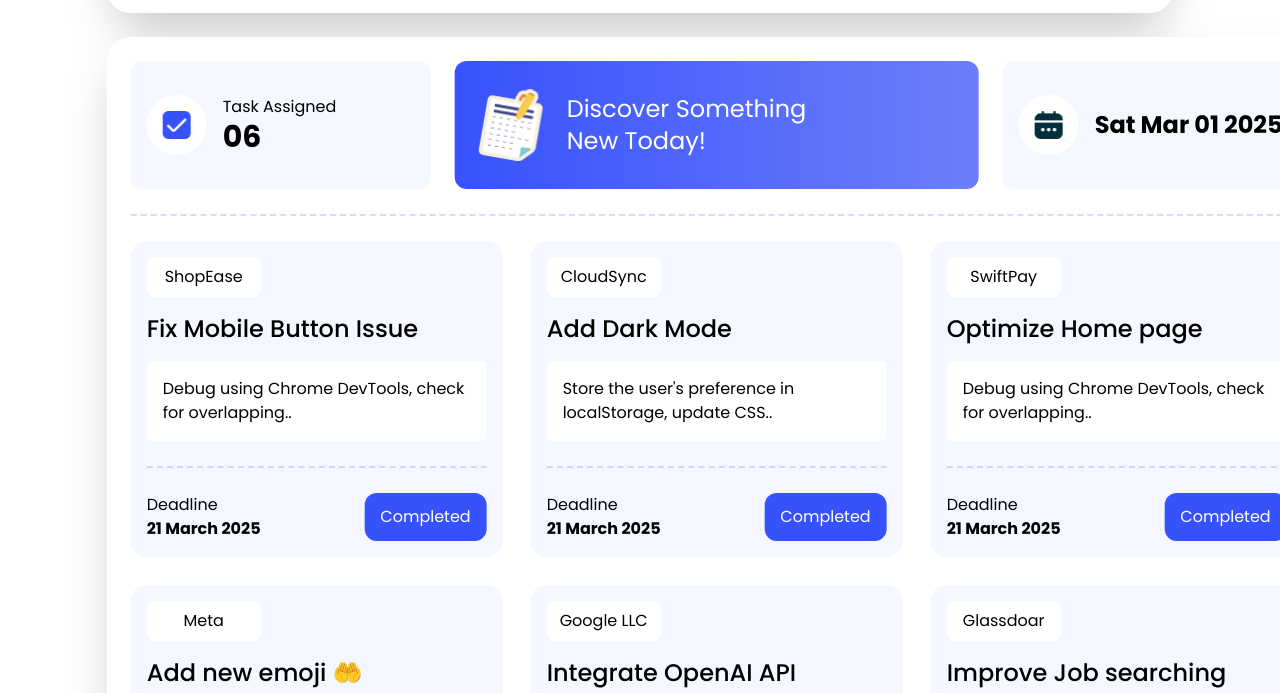
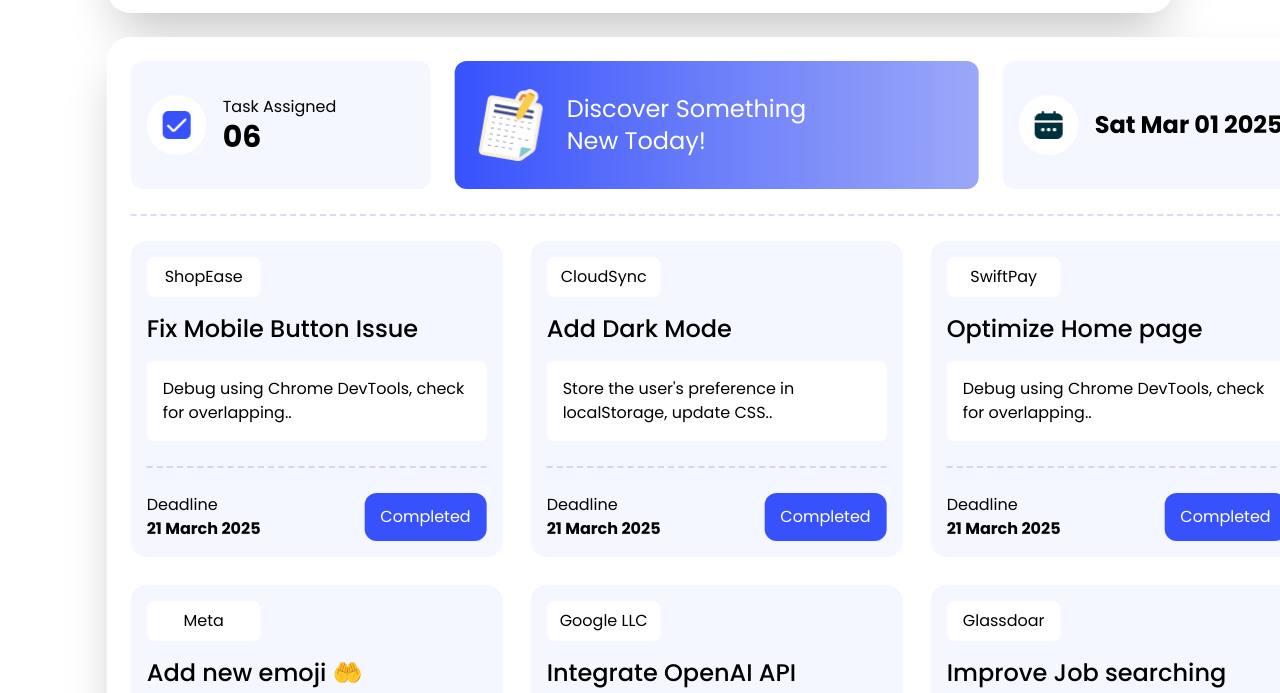
Before and after one commit to moshiurrahmandeap11/devboard, a plain HTML site: page index.html in a window 1280 px wide. Shown: the part 107-800 px from the top of the page. Drawn offline with nearby package versions, Linux system fonts and the light colour scheme.

Commit message:
fix some css

```diff
--- a/index.html
+++ b/index.html
@@ -44,6 +44,14 @@
         line-height: 24px;
         border-radius: 8px;
         margin-bottom: 12px;
+      }
+      .background-custom {
+        background-image: linear-gradient(
+          to right,
+          rgb(55, 82, 253),
+          rgb(108, 127, 250),
+          rgb(155, 168, 248)
+        );
       }
     </style>
   </head>
@@ -230,7 +238,7 @@
 
             <div
               id="discover-something"
-              class="flex items-center gap-4 bg-gradient-to-l from-[#6c7ffa] to-[#3752fd] rounded-xl pl-4 py-6 pr-8 w-[300px] lg:w-[524px] cursor-pointer"
+              class="flex items-center gap-4 background-custom rounded-xl pl-4 py-6 pr-8 w-[300px] lg:w-[524px] cursor-pointer"
             >
               <img
                 class="w-10 h-10 lg:w-20 lg:h-20"
```
